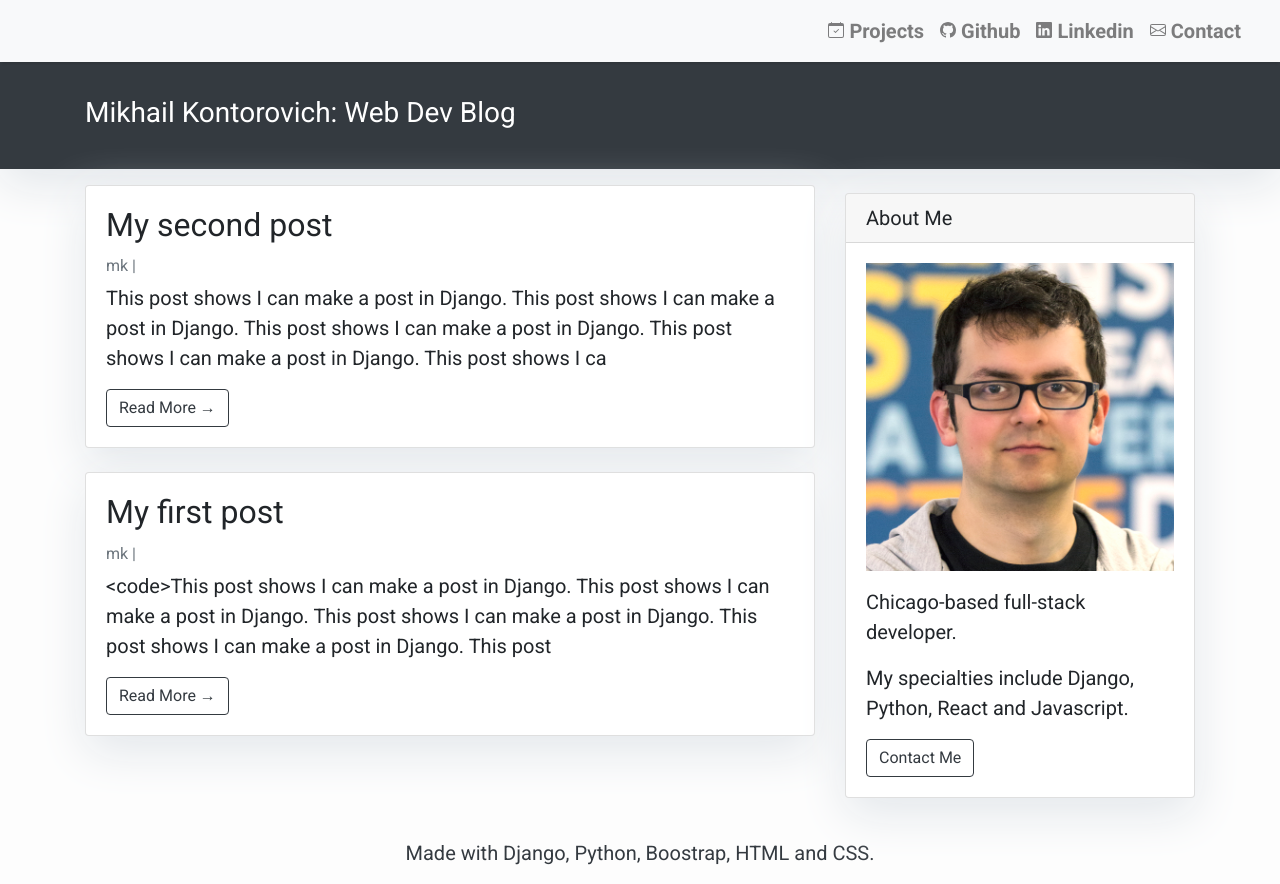
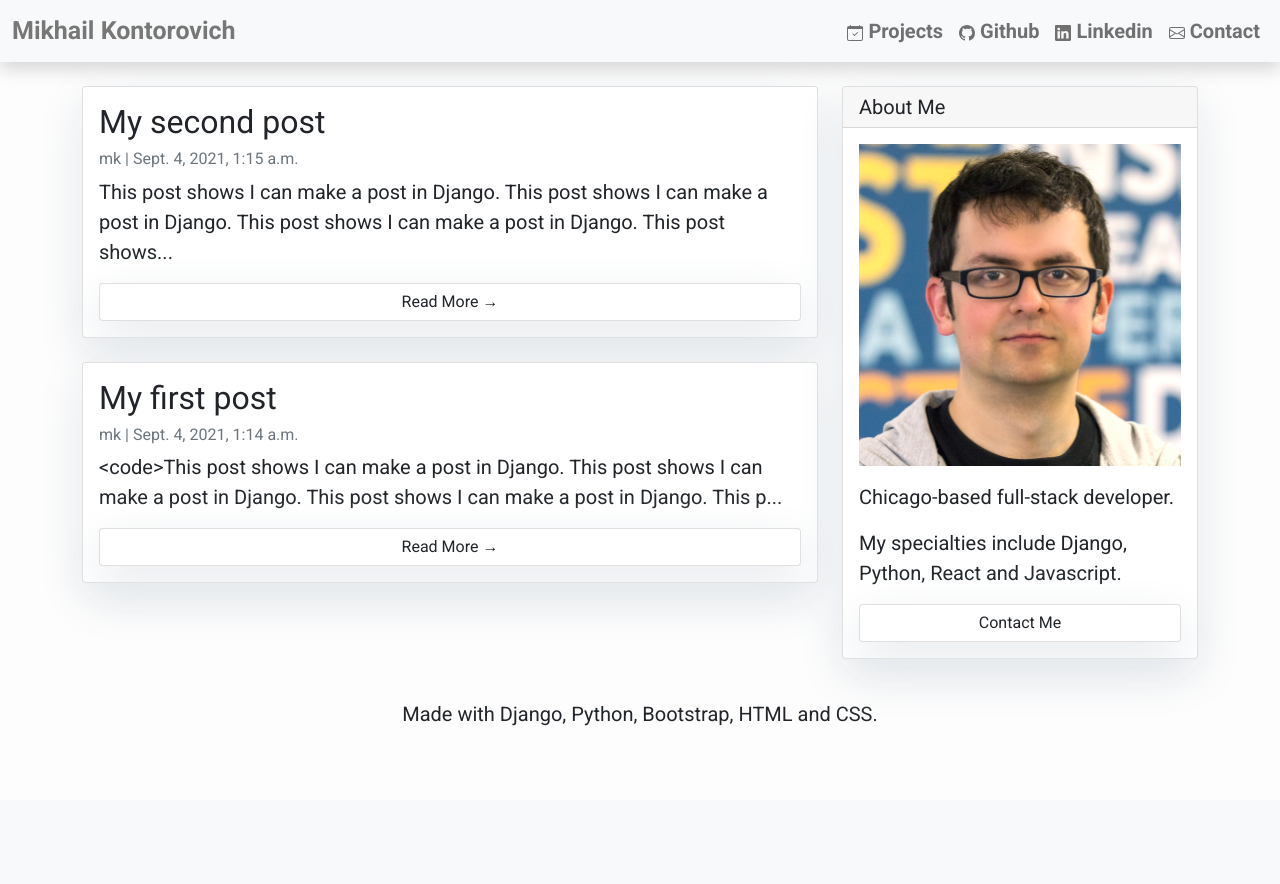
Before and after one commit to mkontorovich/portfolio-blog, a Django app: template mysite/templates/index.html in a window 1280 px wide. After the commit the page ends 726 px from the top, so only its background shows below. Run offline with Django 3.2, Linux system fonts and the light colour scheme; the template is opened without the code that fills it: values that come from a table or form of the project are taken from there, others are empty; data comes from the database, SQL or seed files in the repository; both versions use the stored data as it was after the commit; some libraries are stand-ins or nearby versions.

Commit message:
improved visuals

```diff
--- a/mysite/mysite/settings.py
+++ b/mysite/mysite/settings.py
@@ -108,7 +108,7 @@ AUTH_PASSWORD_VALIDATORS = [
 
 LANGUAGE_CODE = 'en-us'
 
-TIME_ZONE = 'UTC'
+TIME_ZONE = 'America/Chicago'
 
 USE_I18N = True
 
--- a/mysite/static/css/main.css
+++ b/mysite/static/css/main.css
@@ -8,20 +8,6 @@ body {
     box-shadow: 0 4px 2px -2px rgba(0, 0, 0, 0.1);
 }
 
-.btn-danger {
-    color: #fff;
-    background-color: #2d8659; /*2d8659 */
-    border-color: #26734d; /*26734d */
-}
-
-.masthead {
-    background: #343a40; /* 339966 */
-    height: auto;
-    padding-bottom: 15px;
-    box-shadow: 0 16px 48px #E3E7EB;
-    padding-top: 10px;
-}
-
 .head_text {
     color: white;
 }
@@ -29,3 +15,14 @@ body {
 .card {
     box-shadow: 0 16px 48px #E3E7EB;
 }
+
+.name_text {
+    font-family: 'Roboto', sans-serif;
+    font-weight: bold;
+    font-size: 25px;
+    color: #777;
+}
+
+.nav_text {
+    font-weight: bold;
+}
--- a/mysite/templates/base.html
+++ b/mysite/templates/base.html
@@ -9,16 +9,25 @@
     />
     <meta name="google" content="notranslate" />
     <meta name="viewport" content="width=device-width, initial-scale=1" />
+    {% comment %}
     <link
       rel="stylesheet"
       href="https://maxcdn.bootstrapcdn.com/bootstrap/4.0.0/css/bootstrap.min.css"
       integrity="sha384-Gn5384xqQ1aoWXA+058RXPxPg6fy4IWvTNh0E263XmFcJlSAwiGgFAW/dAiS6JXm"
       crossorigin="anonymous"
     />
+    {% endcomment %}
     <link
+      href="https://cdn.jsdelivr.net/npm/bootstrap@5.1.0/dist/css/bootstrap.min.css"
       rel="stylesheet"
-      href="https://cdnjs.cloudflare.com/ajax/libs/font-awesome/4.7.0/css/font-awesome.min.css"
+      integrity="sha384-KyZXEAg3QhqLMpG8r+8fhAXLRk2vvoC2f3B09zVXn8CA5QIVfZOJ3BCsw2P0p/We"
+      crossorigin="anonymous"
     />
+    <script
+      src="https://cdn.jsdelivr.net/npm/bootstrap@5.1.0/dist/js/bootstrap.bundle.min.js"
+      integrity="sha384-U1DAWAznBHeqEIlVSCgzq+c9gqGAJn5c/t99JyeKa9xxaYpSvHU5awsuZVVFIhvj"
+      crossorigin="anonymous"
+    ></script>
 
     <link rel="preconnect" href="https://fonts.googleapis.com" />
     <link rel="preconnect" href="https://fonts.gstatic.com" crossorigin />
@@ -36,27 +45,17 @@
 
   <body>
     <!-- Navigation -->
-    <nav
-      class="navbar navbar-expand-lg navbar-light bg-light shadow"
-      id="mainNav"
-    >
+    <nav class="navbar navbar-expand-lg navbar-light bg-light shadow">
       <div class="container-fluid">
-        <a class="navbar-brand" href="{% url 'home' %}"></a>
-        <button
-          class="navbar-toggler navbar-toggler-right"
-          type="button"
-          data-toggle="collapse"
-          data-target="#navbarResponsive"
-          aria-controls="navbarResponsive"
-          aria-expanded="false"
-          aria-label="Toggle navigation"
-        >
-          <span class="navbar-toggler-icon"></span>
-        </button>
-        <div class="collapse navbar-collapse" id="navbarResponsive">
-          <ul class="navbar-nav ml-auto">
-            <li class="nav-item text-black">
-              <a class="nav-link text-black font-weight-bold" href="#">
+        <div class="collapse navbar-collapse">
+          <h2 class="name_text navbar-nav me-auto mb-2 mb-lg-0">Mikhail Kontorovich</h2>
+        </div>
+      </div>
+      <div class="container-fluid">
+        <div class="ms-auto nav_text">
+          <ul class="navbar-nav">
+            <li class="nav-item">
+              <a class="nav-link" href="#">
                 <svg
                   xmlns="http://www.w3.org/2000/svg"
                   width="16"
@@ -75,9 +74,9 @@
                 Projects</a
               >
             </li>
-            <li class="nav-item text-black">
+            <li class="nav-item">
               <a
-                class="nav-link text-black font-weight-bold"
+                class="nav-link font-weight-bold"
                 href="https://github.com/mkontorovich"
               >
                 <svg
@@ -95,9 +94,9 @@
                 Github</a
               >
             </li>
-            <li class="nav-item text-black">
+            <li class="nav-item">
               <a
-                class="nav-link text-black font-weight-bold"
+                class="nav-link"
                 href="https://www.linkedin.com/in/mkontorovich/"
               >
                 <svg
@@ -115,8 +114,8 @@
                 Linkedin</a
               >
             </li>
-            <li class="nav-item text-black">
-              <a class="nav-link text-black font-weight-bold" href="#">
+            <li class="nav-item">
+              <a class="nav-link" href="#">
                 <svg
                   xmlns="http://www.w3.org/2000/svg"
                   width="16"
@@ -142,7 +141,7 @@
     <!-- Footer -->
     <footer class="py-3 bg-grey">
       <p class="m-0 text-dark text-center">
-        Made with Django, Python, Boostrap, HTML and CSS.
+        Made with Django, Python, Bootstrap, HTML and CSS.
       </p>
     </footer>
   </body>
--- a/mysite/templates/index.html
+++ b/mysite/templates/index.html
@@ -1,35 +1,20 @@
 {% extends "base.html" %} {% block content %}
-
-<header class="masthead">
-  <div class="overlay"></div>
-  <div class="container">
-    <div class="row">
-      <div class="col-md-8 col-md-12 mx-auto">
-        <div class="site-heading">
-          <h3 class="site-heading my-4 mt-3 text-white">
-            Mikhail Kontorovich: Web Dev Blog
-          </h3>
-        </div>
-      </div>
-    </div>
-  </div>
-</header>
 
 <div class="container">
   <div class="row">
     <!-- Blog Entries Column -->
-    <div class="col-md-8 mt-3 left">
+    <div class="col-md-8 mt-4 left">
       {% for post in post_list %}
       <div class="card mb-4">
         <div class="card-body">
           <h2 class="card-title">{{ post.title }}</h2>
           <p class="card-text text-muted h6">
-            {{ post.author }} | {{ post.created_on}}
+            {{ post.author }} | {{ post.created_at}}
           </p>
-          <p class="card-text">{{post.content|slice:":200" }}</p>
+          <p class="card-text">{{post.content|slice:":150" }}...</p>
           <a
             href="{% url 'post_detail' post.slug  %}"
-            class="btn btn-outline-dark"
+            class="btn btn-outline-dark card"
             >Read More &rarr;</a
           >
         </div>
--- a/mysite/templates/sidebar.html
+++ b/mysite/templates/sidebar.html
@@ -13,9 +13,11 @@
         alt="Portrait"
       />
       <p></p>
-      <p class="card-text">Chicago-based full-stack developer.</p>
+      <p>Chicago-based full-stack developer.</p>
       <p>My specialties include Django, Python, React and Javascript.</p>
-      <a href="#" class="btn btn-outline-dark">Contact Me</a>
+      <div class="col text-center d-grid gap-2 col-12 mx-auto">
+        <a href="#" class="btn btn-outline-dark card">Contact Me</a>
+      </div>
     </div>
   </div>
 </div>
```
Also changed, not shown: mysite/templates/post_detail.html (+14 -5 lines), mysite/db.sqlite3.
